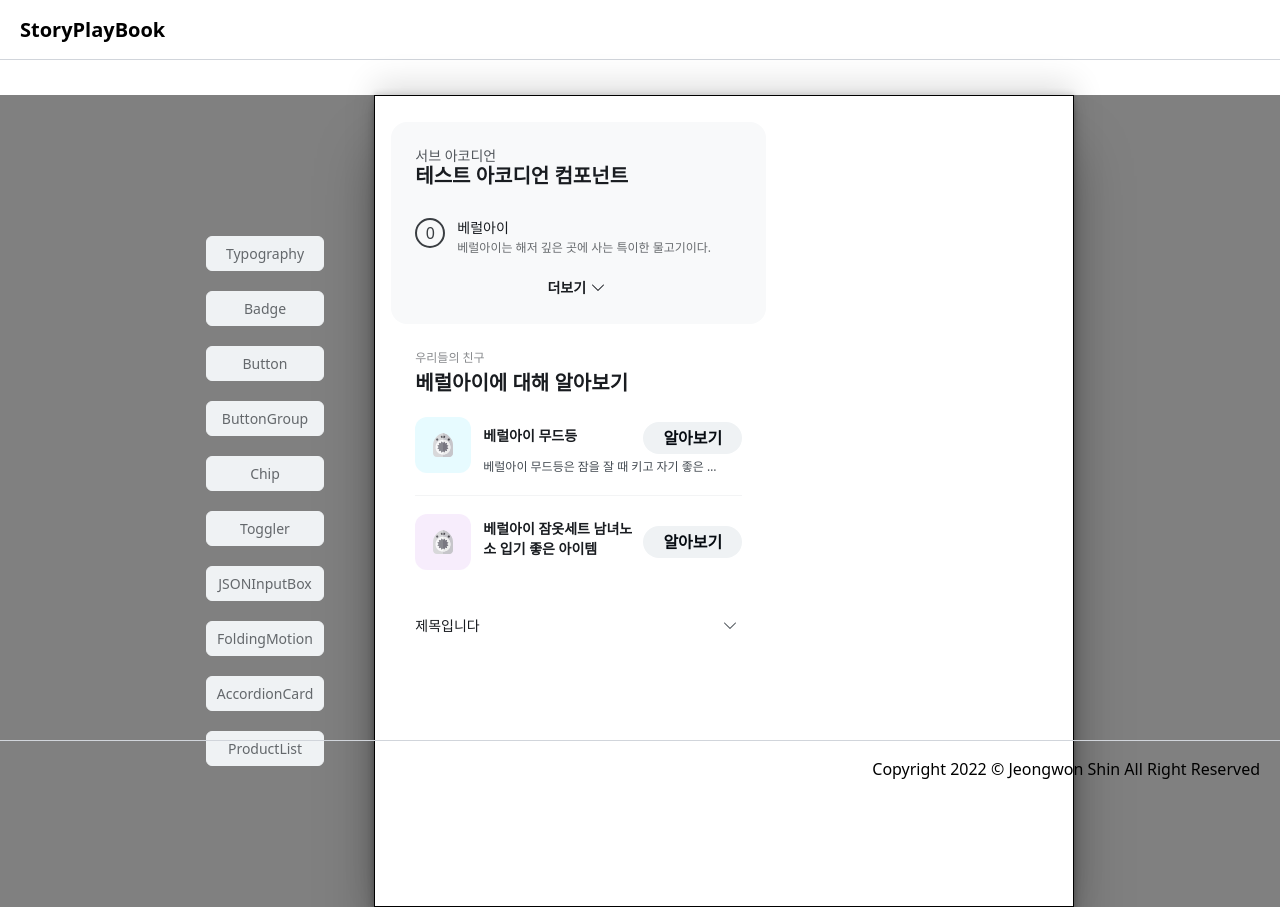
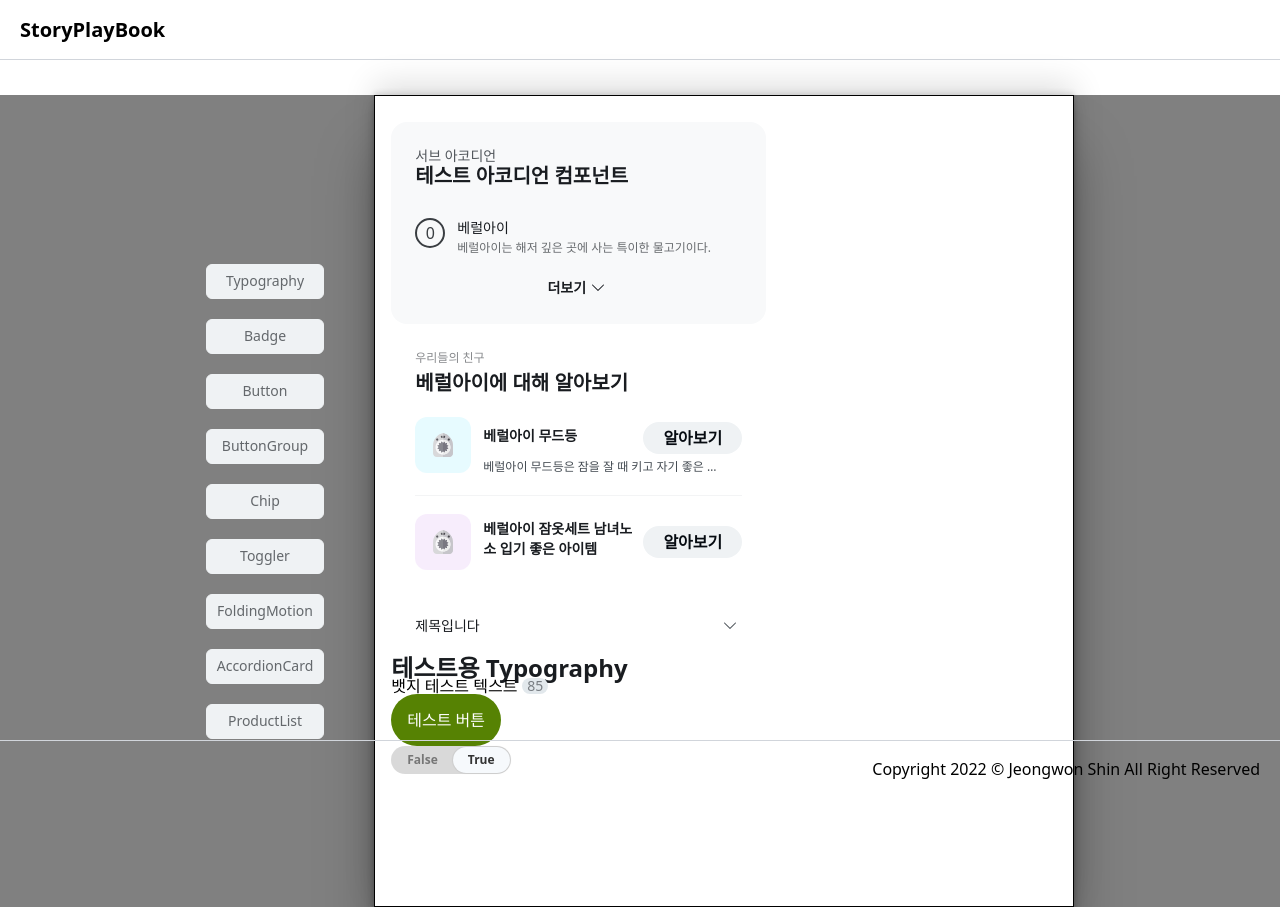
Before and after one commit to newgardener/StoryPlayBook-Project, a React (Create React App) app: page /story-playground in a window 1280 px wide. Built offline with nearby package versions, Linux system fonts and the light colour scheme.

Commit message:
chore: 스토리 RenderPanel에서 테스트할 수 있는 컴포넌트 가동범위 확인

```diff
--- a/src/components/DraggableWrapper/index.tsx
+++ b/src/components/DraggableWrapper/index.tsx
@@ -45,7 +45,7 @@ const useDrag: (point: UseDrag) => MotionProps = ({ x, y, top, bottom }) => {
       const minBoundedY = css.minBoundingClientTop - top;
       const maxBoundedY = css.maxBoundingClientBottom - bottom;
 
-      if (newPointX < 0 || newPointX > 290) return;
+      if (newPointX < 0 || newPointX > 550) return;
       if (newPointY < minBoundedY || newPointY > maxBoundedY) return;
 
       x.set(x.get() + info.delta.x);
@@ -80,7 +80,10 @@ const DraggableComponentContainer = ({
   y,
 }: DraggableComponentContainerProps) => {
   return (
-    <motion.div style={{ x, y, top: css.padding, left: css.padding }}>
+    <motion.div
+      className={cx("draggable-container")}
+      style={{ x, y, top: css.padding, left: css.padding }}
+    >
       {children}
     </motion.div>
   );
--- a/src/components/StoryPlaySection/index.tsx
+++ b/src/components/StoryPlaySection/index.tsx
@@ -5,11 +5,19 @@ import { componentNameList, defaultComponentProps } from "../../constants";
 import {
   AccordionCard,
   AccordionCardProps,
+  Badge,
+  BadgeProps,
+  Button,
+  ButtonProps,
   Chip,
   FoldingMotion,
   FoldingMotionProps,
   ProductList,
   ProductListProps,
+  Toggler,
+  TogglerProps,
+  Typography,
+  TypographyProps,
 } from "../../design-system/components";
 import { DraggableWrapper } from "../DraggableWrapper";
 
@@ -22,7 +30,7 @@ export const StoryPlaySection = () => {
     <div className={cx("storyplay-wrapper")}>
       <div className={cx("chips-container")}>
         {componentNameList.map((componentName, index) => {
-          if (componentName === "DotLoading") return;
+          if (componentName === "DotLoading" || componentName === "JSONInputBox") return;
           return <Chip key={index} label={componentName} />;
         })}
       </div>
@@ -51,6 +59,38 @@ export const StoryPlaySection = () => {
             />
           }
         />
+        <DraggableWrapper
+          component={
+            <Typography
+              className={cx("story-component")}
+              {...(defaultComponentProps["Typography"] as TypographyProps)}
+            />
+          }
+        />
+        <DraggableWrapper
+          component={
+            <Badge
+              className={cx("story-component")}
+              {...(defaultComponentProps["Badge"] as BadgeProps)}
+            />
+          }
+        />
+        <DraggableWrapper
+          component={
+            <Button
+              className={cx("story-component")}
+              {...(defaultComponentProps["Button"] as ButtonProps)}
+            />
+          }
+        />
+        <DraggableWrapper
+          component={
+            <Toggler
+              className={cx("story-component")}
+              {...(defaultComponentProps["Toggler"] as TogglerProps)}
+            />
+          }
+        />
       </div>
     </div>
   );
--- a/src/design-system/components/JSONInputBox/index.tsx
+++ b/src/design-system/components/JSONInputBox/index.tsx
@@ -13,6 +13,7 @@ const cx = classNames.bind(styles);
 export interface JSONInputBoxProps {
   propsName?: string;
   defaultData: object | object[];
+  className?: string;
 }
 
 export const JSONInputBox = ({ propsName = "data", defaultData }: JSONInputBoxProps) => {
--- a/src/design-system/components/Toggler/index.tsx
+++ b/src/design-system/components/Toggler/index.tsx
@@ -10,6 +10,7 @@ export type TogglerProps = {
   disabled?: boolean;
   labels?: [string, string];
   onChange?: (event: React.ChangeEvent<HTMLInputElement>) => void;
+  className?: string;
 };
 
 export const Toggler = ({
@@ -17,6 +18,7 @@ export const Toggler = ({
   disabled = false,
   labels,
   onChange,
+  className,
 }: TogglerProps) => {
   const [isChecked, setIsChecked] = React.useState<boolean>(false);
 
@@ -31,10 +33,14 @@ export const Toggler = ({
 
   return (
     <div
-      className={cx("toggle-container", {
-        "toggle-checked": isChecked,
-        "toggle-not-checked": !isChecked,
-      })}
+      className={cx(
+        "toggle-container",
+        {
+          "toggle-checked": isChecked,
+          "toggle-not-checked": !isChecked,
+        },
+        className,
+      )}
       onChange={toggleButton}
     >
       <input
--- a/src/design-system/components/Typography/index.tsx
+++ b/src/design-system/components/Typography/index.tsx
@@ -41,7 +41,11 @@ export const Typography = React.forwardRef<HTMLElement, TypographyProps>(
         elementType,
         {
           className: cx("typography", elementType, weight, className),
-          style: { color, fontSize: `${fontSize}px`, lineHeight: `${lineHeight}px` },
+          style: {
+            color,
+            fontSize: `${fontSize}px`,
+            lineHeight: `${lineHeight}px`,
+          },
           ref,
           ...restProps,
         },
```
